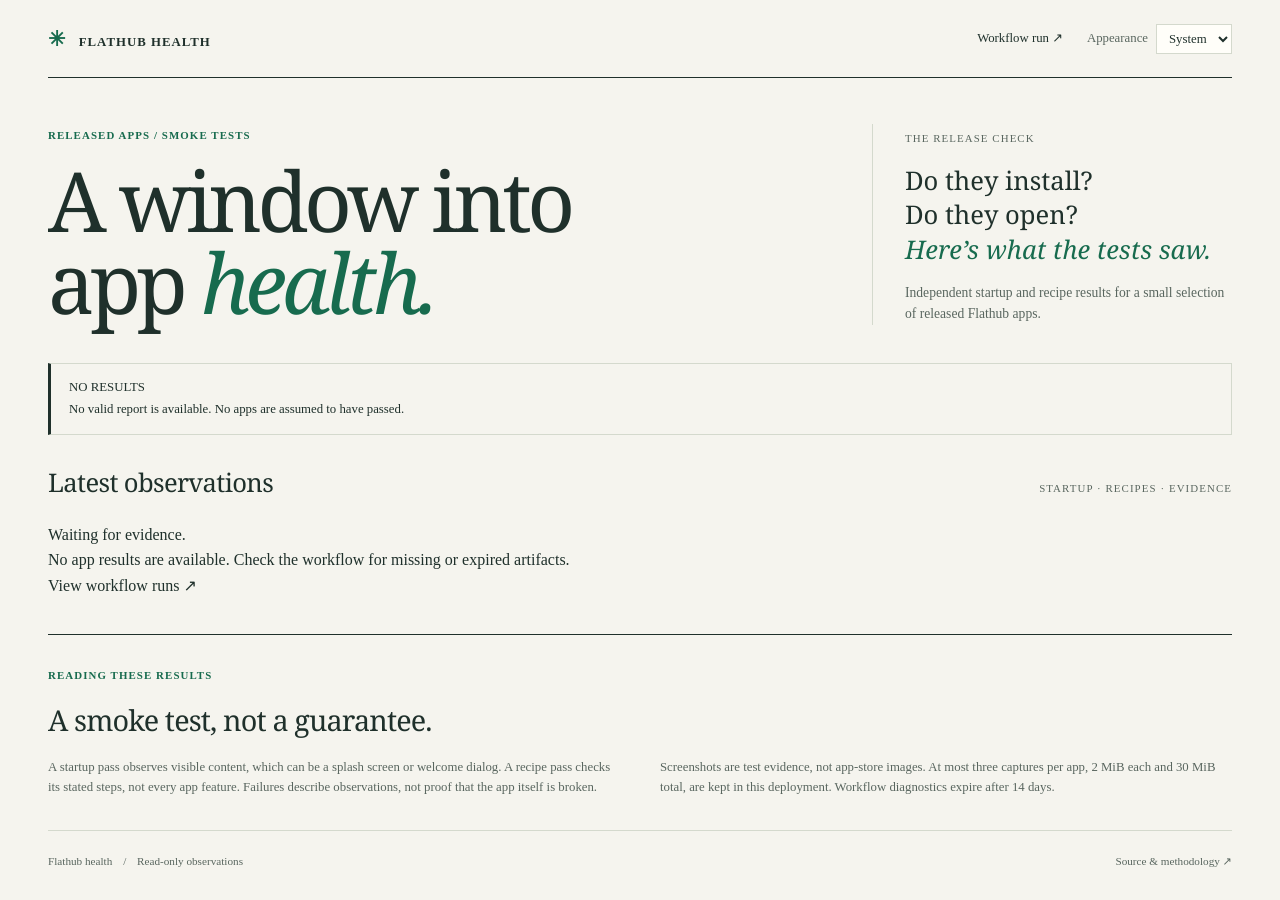
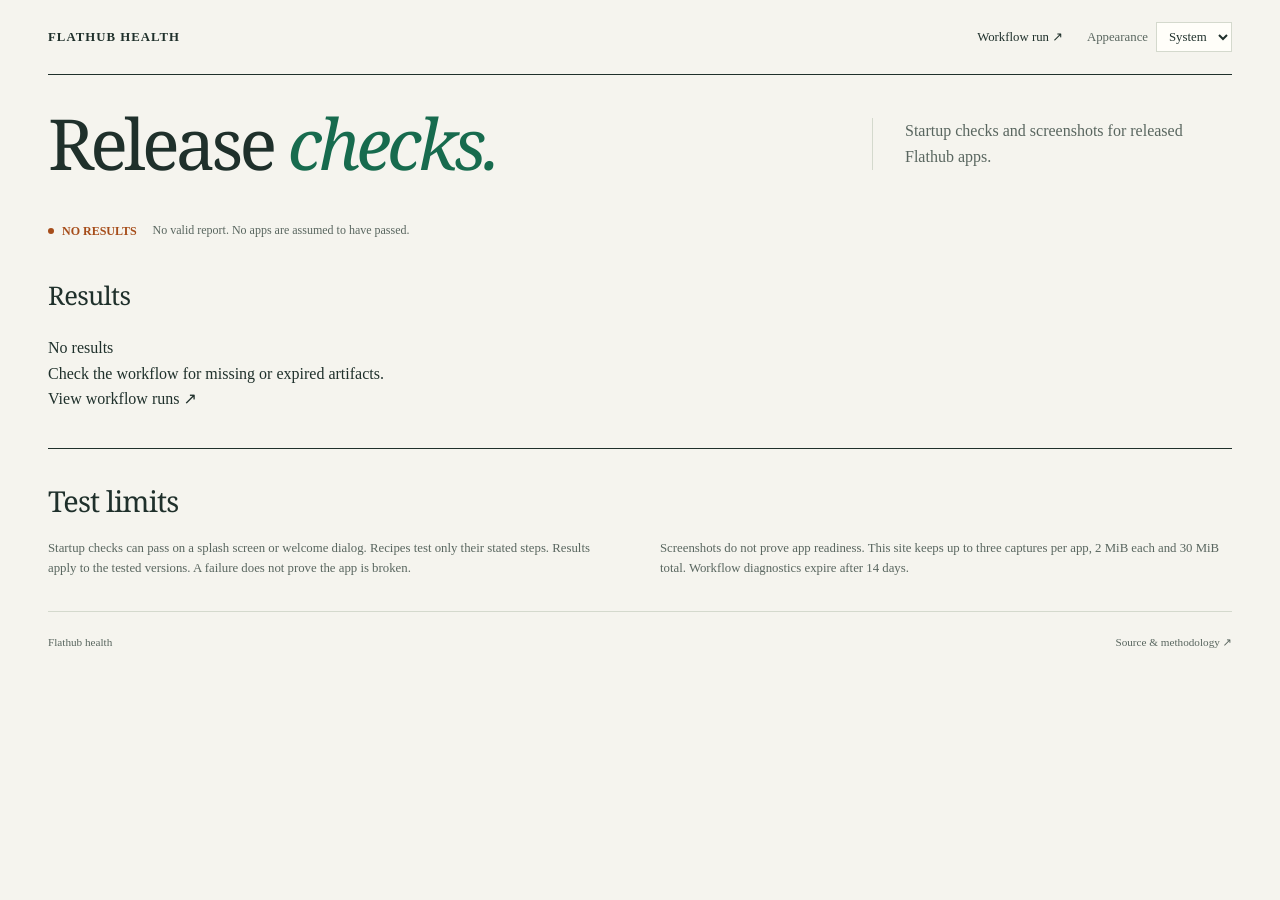
Before and after one commit to razzeee/flathub-health, a React (Vite) app in the folder web/: page / in a window 1280 px wide. After the commit the page ends 800 px from the top, so only its background shows below. Built offline with nearby package versions, Linux system fonts and the light colour scheme.

Commit message:
Simplify report copy and flatten results layout

```diff
--- a/web/index.html
+++ b/web/index.html
@@ -13,7 +13,7 @@
     </script>
     <meta
       name="description"
-      content="Startup checks, recipe outcomes and captured evidence for selected released Flathub apps."
+      content="Startup checks and screenshots for released Flathub apps."
     />
     <title>Flathub health · Release checks</title>
     <script type="module" src="/src/main.tsx"></script>
--- a/web/src/App.tsx
+++ b/web/src/App.tsx
@@ -155,7 +155,7 @@
       <header className="masthead">
         <div className="topline">
           <a className="wordmark" href="./">
-            <span aria-hidden="true">✳</span> FLATHUB HEALTH
+            FLATHUB HEALTH
           </a>
           <div className="topline-actions">
             <a href={runUrl}>
@@ -166,25 +166,13 @@
         </div>
         <div className="hero">
           <div>
-            <p className="eyebrow">RELEASED APPS / SMOKE TESTS</p>
             <h1>
-              A window into
-              <br />
-              app <em>health.</em>
+              Release <em>checks.</em>
             </h1>
           </div>
           <div className="hero-note">
-            <span className="edition">THE RELEASE CHECK</span>
-            <p>
-              Do they install?
-              <br />
-              Do they open?
-              <br />
-              <span>Here’s what the tests saw.</span>
-            </p>
             <p className="hero-description">
-              Independent startup and recipe results for a small selection of
-              released Flathub apps.
+              Startup checks and screenshots for released Flathub apps.
             </p>
           </div>
         </div>
@@ -192,11 +180,8 @@
         {rows.length ? (
           <dl className="overview">
             <div>
-              <dt>Apps in this report</dt>
-              <dd>
-                {rows.length}
-                <span>selected apps</span>
-              </dd>
+              <dt>Apps</dt>
+              <dd>{rows.length}</dd>
             </div>
             <div>
               <dt>Startup passed</dt>
@@ -217,13 +202,11 @@
       </header>
       <main id="results" tabIndex={-1}>
         <div className="section-heading">
-          <h2>Latest observations</h2>
-          <span>STARTUP · RECIPES · EVIDENCE</span>
+          <h2>Results</h2>
         </div>
         <div className="report-layout">
           {rows.length ? (
             <nav className="app-index" aria-label="Apps in this report">
-              <p className="eyebrow">IN THIS REPORT</p>
               {rows.map((row, i) => (
                 <a key={row.app.app_id} href={`#app-${row.app.app_id}`}>
                   <span className="index-number">
@@ -235,9 +218,6 @@
                   </span>
                 </a>
               ))}
-              <p className="index-note">
-                Results describe the tested versions, not every installation.
-              </p>
               <a
                 className="source-link"
                 href="https://github.com/razzeee/flathub-health"
@@ -261,10 +241,9 @@
             ) : (
               <Empty>
                 <EmptyHeader>
-                  <EmptyTitle>Waiting for evidence.</EmptyTitle>
+                  <EmptyTitle>No results</EmptyTitle>
                   <EmptyDescription>
-                    No app results are available. Check the workflow for missing
-                    or expired artifacts.
+                    Check the workflow for missing or expired artifacts.
                   </EmptyDescription>
                 </EmptyHeader>
                 <EmptyContent>
@@ -275,28 +254,23 @@
           </div>
         </div>
         <aside className="test-notes" aria-labelledby="limits-title">
-          <p className="eyebrow">READING THESE RESULTS</p>
-          <h2 id="limits-title">A smoke test, not a guarantee.</h2>
+          <h2 id="limits-title">Test limits</h2>
           <div>
             <p>
-              A startup pass observes visible content, which can be a splash
-              screen or welcome dialog. A recipe pass checks its stated steps,
-              not every app feature. Failures describe observations, not proof
-              that the app itself is broken.
+              Startup checks can pass on a splash screen or welcome dialog.
+              Recipes test only their stated steps. Results apply to the tested
+              versions. A failure does not prove the app is broken.
             </p>
             <p>
-              Screenshots are test evidence, not app-store images. At most three
-              captures per app, 2 MiB each and 30 MiB total, are kept in this
-              deployment. Workflow diagnostics expire after 14 days.
+              Screenshots do not prove app readiness. This site keeps up to
+              three captures per app, 2 MiB each and 30 MiB total. Workflow
+              diagnostics expire after 14 days.
             </p>
           </div>
         </aside>
       </main>
       <footer>
-        <span>
-          Flathub health <span aria-hidden="true">/</span> Read-only
-          observations
-        </span>
+        <span>Flathub health</span>
         <a href="https://github.com/razzeee/flathub-health">
           Source &amp; methodology ↗
         </a>
--- a/web/src/components/Evidence.tsx
+++ b/web/src/components/Evidence.tsx
@@ -29,20 +29,18 @@
   if (!images.length)
     return (
       <p className="empty-captures">
-        <span aria-hidden="true">–</span>
         {startupOnly
-          ? "Startup-only check. No screenshot recipe requested."
-          : "No screenshots available for this run."}
+          ? "No screenshot recipe requested."
+          : "No screenshots available."}
       </p>
     );
   const current = images[selected]!;
   return (
     <Dialog open={open} onOpenChange={setOpen}>
       <div className="capture-heading">
-        <h4>Captured evidence</h4>
+        <h4>Screenshots</h4>
         <span>
-          {images.length} {images.length === 1 ? "image" : "images"} · select to
-          enlarge
+          {images.length} {images.length === 1 ? "image" : "images"}
         </span>
       </div>
       <div className="captures">
@@ -82,8 +80,8 @@
               </figcaption>
               <p className="capture-scope">
                 {capture.phase === "verify"
-                  ? "Startup visibility only · may show a splash or welcome screen."
-                  : "Recipe capture · inspect the content against the stated recipe; an image alone is not a readiness guarantee."}
+                  ? "Startup capture, possibly a splash or welcome screen."
+                  : "Recipe capture. Check against the recipe steps."}
               </p>
               {description ? (
                 <p className="capture-description">{description}</p>
@@ -106,7 +104,7 @@
           </DialogTitle>
           <DialogDescription>
             {current.description ??
-              "Smoke-test evidence, not an app-store screenshot."}
+              "Test capture. Check against the recipe steps or startup result."}
           </DialogDescription>
         </DialogHeader>
         <img
--- a/web/src/components/Freshness.tsx
+++ b/web/src/components/Freshness.tsx
@@ -1,5 +1,4 @@
 import { useEffect, useState } from "react";
-import { Alert, AlertDescription, AlertTitle } from "./ui/alert.tsx";
 import { dateLabel, freshness, FRESHNESS_MS } from "../data.ts";
 
 export function Freshness({
@@ -42,26 +41,25 @@
         ? "FRESH"
         : "STALE / UNAVAILABLE";
   return (
-    <Alert
+    <div
       id="freshness"
+      className="freshness"
       role="status"
       data-tested-at={testedAt}
-      variant={isFresh ? "success" : "warning"}
+      data-fresh={isFresh}
     >
-      <AlertTitle>{label}</AlertTitle>
-      <AlertDescription>
+      <span className="freshness-label">{label}</span>
+      <span className="freshness-detail">
         {hasRows ? (
           <>
             Latest test: {known ? dateLabel(testedAt) : "time unavailable"}.
-            Results expire after 36 hours.
-            {now === null
-              ? " Enable JavaScript for a live freshness check."
-              : null}
+            Results are stale after 36 hours.
+            {now === null ? " Enable JavaScript to check freshness." : null}
           </>
         ) : (
-          "No valid report is available. No apps are assumed to have passed."
+          "No valid report. No apps are assumed to have passed."
         )}
-      </AlertDescription>
-    </Alert>
+      </span>
+    </div>
   );
 }
--- a/web/src/components/PhaseObservation.tsx
+++ b/web/src/components/PhaseObservation.tsx
@@ -10,12 +10,12 @@
       {failed ? (
         <p className="failure-category">
           {outcome.category === "infrastructure"
-            ? "Runner identified infrastructure trouble."
+            ? "The runner reported an infrastructure failure."
             : outcome.category === "expectation"
-              ? "Unmet expectation; app or recipe cause is not established."
+              ? "A test expectation failed. The cause is not established."
               : outcome.category
                 ? `Unclassified category: ${outcome.category}`
-                : "Unclassified by runner; this verdict does not establish the cause."}
+                : "The runner did not classify the cause."}
         </p>
       ) : null}
       {outcome.reason ? <code>{outcome.reason}</code> : null}
--- a/web/src/report.css
+++ b/web/src/report.css
@@ -63,21 +63,13 @@
   font-weight: 700;
   letter-spacing: 0.08em;
 }
-.wordmark span {
-  font-size: 1.3rem;
-  color: var(--green);
-  margin-right: 8px;
-}
 .hero {
   display: grid;
   grid-template-columns: 1.5fr 1fr;
   gap: 3rem;
-  padding: 46px 0 38px;
+  padding: 32px 0;
   align-items: center;
 }
-.eyebrow,
-.edition,
-.section-heading > span,
 .app-number,
 .index-number,
 .tested > span,
@@ -87,14 +79,9 @@
     monospace;
   letter-spacing: 0.1em;
 }
-.eyebrow {
-  color: var(--green);
-  font-weight: bold;
-  margin: 0 0 16px;
-}
 h1 {
   font:
-    clamp(3.4rem, 6.5vw, 5.8rem)/0.98 Georgia,
+    clamp(3rem, 5.5vw, 4.8rem)/1.05 Georgia,
     serif;
   letter-spacing: -0.055em;
   margin: 0;
@@ -109,30 +96,41 @@
   max-width: 360px;
   justify-self: end;
 }
-.edition {
-  color: var(--muted);
-}
-.hero-note > p:not(.hero-description) {
-  font:
-    1.6rem/1.35 Georgia,
-    serif;
-  margin: 14px 0;
-}
-.hero-note > p > span {
-  color: var(--green);
-  font-style: italic;
-}
 .hero-description {
   color: var(--muted);
-  font-size: 0.85rem;
+  font-size: 1rem;
   margin: 0;
 }
-[role="status"] {
-  border: 1px solid var(--line);
-  border-left: 3px solid currentColor;
-  padding: 13px 18px;
-  font-size: 0.8rem;
-  line-height: 1.7;
+.freshness {
+  display: flex;
+  flex-wrap: wrap;
+  align-items: baseline;
+  column-gap: 16px;
+  row-gap: 4px;
+  padding-block: 8px;
+  font-size: 0.75rem;
+  line-height: 1.5;
+}
+.freshness-label {
+  display: inline-flex;
+  align-items: center;
+  gap: 8px;
+  color: var(--focus);
+  font-weight: 600;
+  flex-shrink: 0;
+}
+.freshness[data-fresh="true"] .freshness-label {
+  color: var(--green);
+}
+.freshness-label::before {
+  content: "";
+  width: 6px;
+  height: 6px;
+  border-radius: 50%;
+  background: currentColor;
+}
+.freshness-detail {
+  color: var(--muted);
 }
 .overview {
   display: grid;
@@ -180,9 +178,6 @@
     serif;
   letter-spacing: -0.025em;
 }
-.section-heading > span {
-  color: var(--muted);
-}
 .report-layout {
   display: grid;
   grid-template-columns: 190px minmax(0, 1fr);
@@ -195,9 +190,6 @@
 }
 .results-list:only-child {
   grid-column: 1 / -1;
-}
-.app-index > .eyebrow {
-  margin-bottom: 12px;
 }
 .app-index > a {
   display: flex;
@@ -218,26 +210,18 @@
 .app-index > a:hover {
   border-color: var(--green);
 }
-.index-note {
-  font-size: 0.76rem;
-  color: var(--muted);
-  margin: 22px 0 10px;
-}
 .app-index > a.source-link {
   border: 0;
   font-size: 0.76rem;
   text-decoration: underline;
 }
-article {
-  border: 1px solid var(--line);
-  background: var(--card);
-  margin-bottom: 24px;
-  padding: 26px;
+.results-list article {
+  border-top: 1px solid var(--line);
+  padding-block: 26px 36px;
   scroll-margin-top: 24px;
 }
-article:target {
+.results-list article:target {
   border-color: var(--green);
-  box-shadow: 0 0 0 1px var(--green);
 }
 .apphead {
   display: flex;
@@ -513,9 +497,6 @@
   font-size: 0.7rem;
   color: var(--muted);
 }
-footer > span > span {
-  margin-inline: 8px;
-}
 .skip {
   position: absolute;
   left: -9999px;
@@ -527,11 +508,6 @@
   padding: 12px 18px;
   background: var(--card);
   z-index: 10;
-}
-@media (min-width: 1440px) {
-  .hero {
-    padding-block: 56px 46px;
-  }
 }
 @media (max-width: 1000px) {
   .report-layout {
@@ -549,9 +525,6 @@
     display: inline;
     margin-right: 6px;
   }
-  article {
-    padding: 22px;
-  }
 }
 @media (max-width: 760px) {
   header,
@@ -565,17 +538,13 @@
     padding-block: 30px;
   }
   h1 {
-    font-size: clamp(3.5rem, 10vw, 5rem);
+    font-size: clamp(2.6rem, 9vw, 4rem);
   }
   .hero-note {
     border: 0;
     padding: 0;
     max-width: 32rem;
     justify-self: start;
-  }
-  .hero-note .edition,
-  .hero-note > p:not(.hero-description) {
-    display: none;
   }
   .hero-description {
     max-width: 32rem;
@@ -597,9 +566,6 @@
     margin: 3px 0 0;
     font-size: 0.64rem;
   }
-  .section-heading > span {
-    display: none;
-  }
   .report-layout {
     display: block;
   }
@@ -610,10 +576,6 @@
     gap: 6px;
     margin-bottom: 20px;
   }
-  .app-index > .eyebrow {
-    flex-basis: 100%;
-    margin-bottom: 3px;
-  }
   .app-index > a {
     border: 1px solid var(--line);
     padding: 9px 12px;
@@ -623,12 +585,11 @@
   }
   .app-index .index-number,
   .index-arrow,
-  .index-note,
   .app-index > a.source-link {
     display: none;
   }
-  article {
-    padding: 20px;
+  .results-list article {
+    padding-block: 22px 30px;
   }
   .test-notes > div {
     grid-template-columns: 1fr;
@@ -642,12 +603,6 @@
   }
   .wordmark {
     letter-spacing: 0.02em;
-  }
-  .wordmark span {
-    margin-right: 3px;
-  }
-  article {
-    padding: 16px;
   }
   .outcomes {
     grid-template-columns: 1fr;
```
Also changed, not shown: web/src/components/PhaseDetails.tsx (+3 -6 lines), 1 other file (tests, documents, lock files or other folders).
